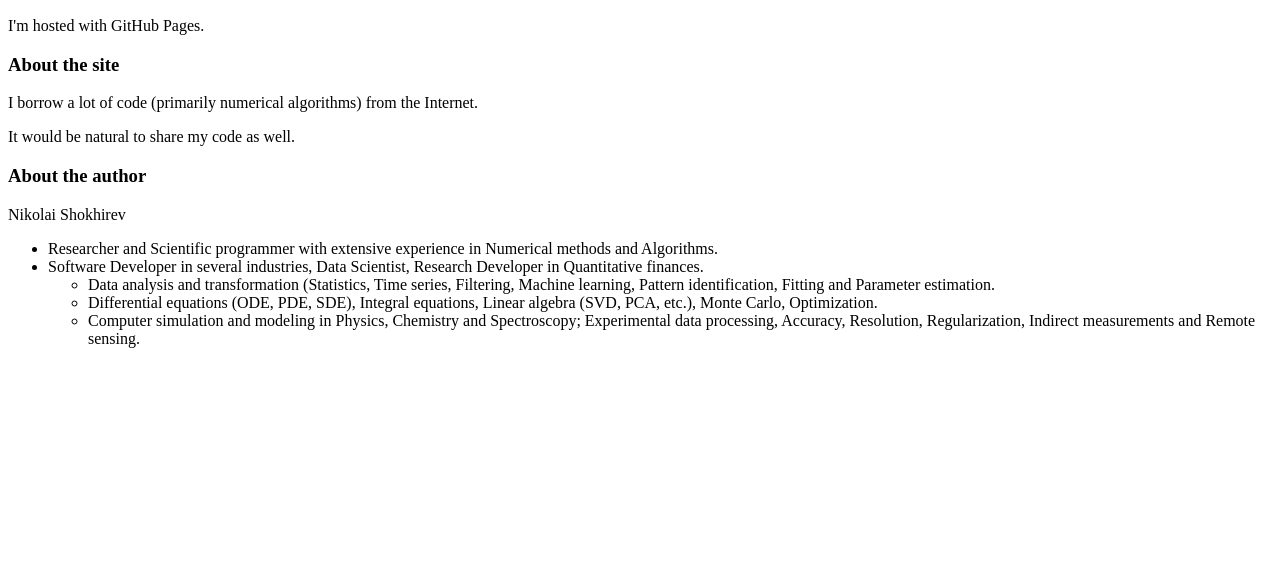
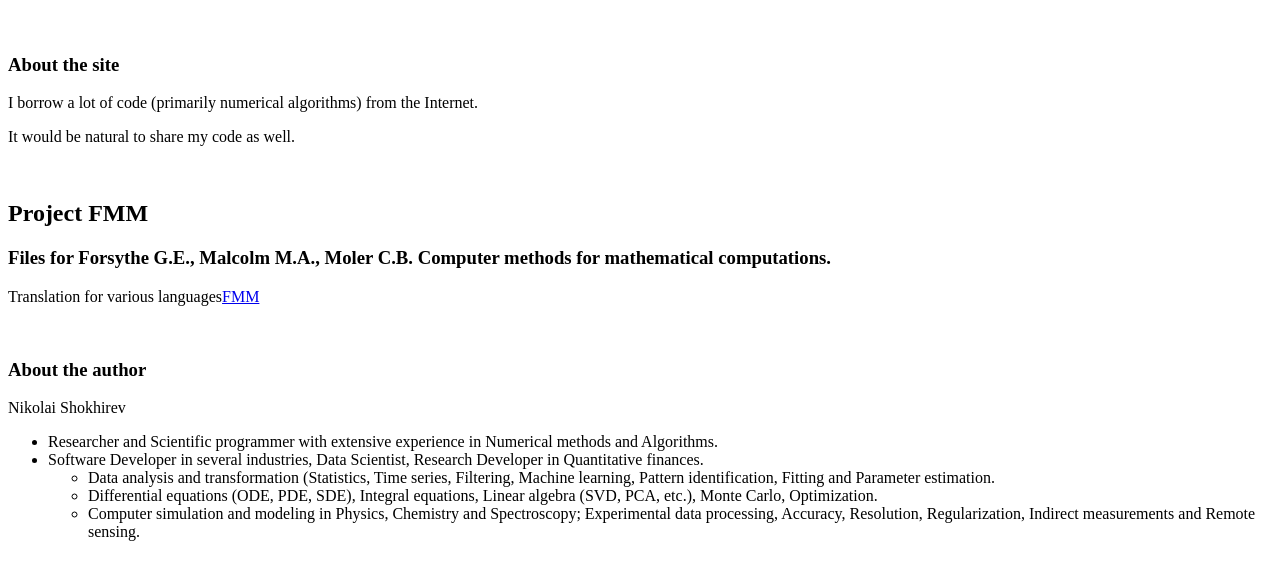
Before and after one commit to dr-nikolai/dr-nikolai.github.io, a plain HTML site: page index.html in a window 1280 px wide. Shown: the part 50-630 px from the top of the page. Drawn offline with Linux system fonts and the light colour scheme.

Commit message:
Added link to FMM.

```diff
--- a/index.html
+++ b/index.html
@@ -3,12 +3,19 @@
 <html>
 <body>
 <h2>dr-nikolai.github.io</h2>
-<p>I'm hosted with GitHub Pages.</p>
+<p>&nbsp;</p>
 <h3>About the site</h3>
 
 <p></p>I borrow a lot of code (primarily numerical algorithms) from the Internet.
 <p></p>It would be natural to share my code as well.
 
+<p>&nbsp;</p>
+
+<h2>Project FMM</h2>
+<h3>Files for Forsythe G.E., Malcolm M.A., Moler C.B. Computer methods for mathematical computations.</h3>
+<p>Translation for various languages<a href="https://github.com/dr-nikolai/FMM" target="_blank">FMM</a></p>
+
+<p>&nbsp;</p>
 
 <h3>About the author</h3>
 
```
